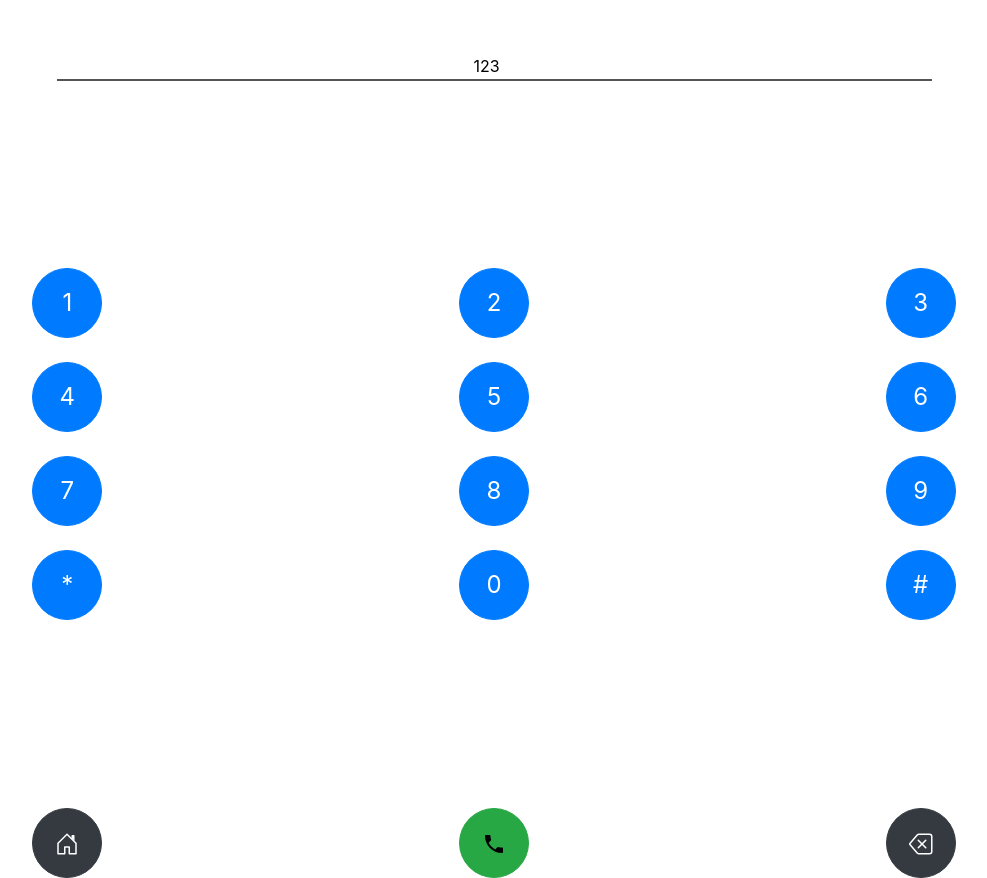
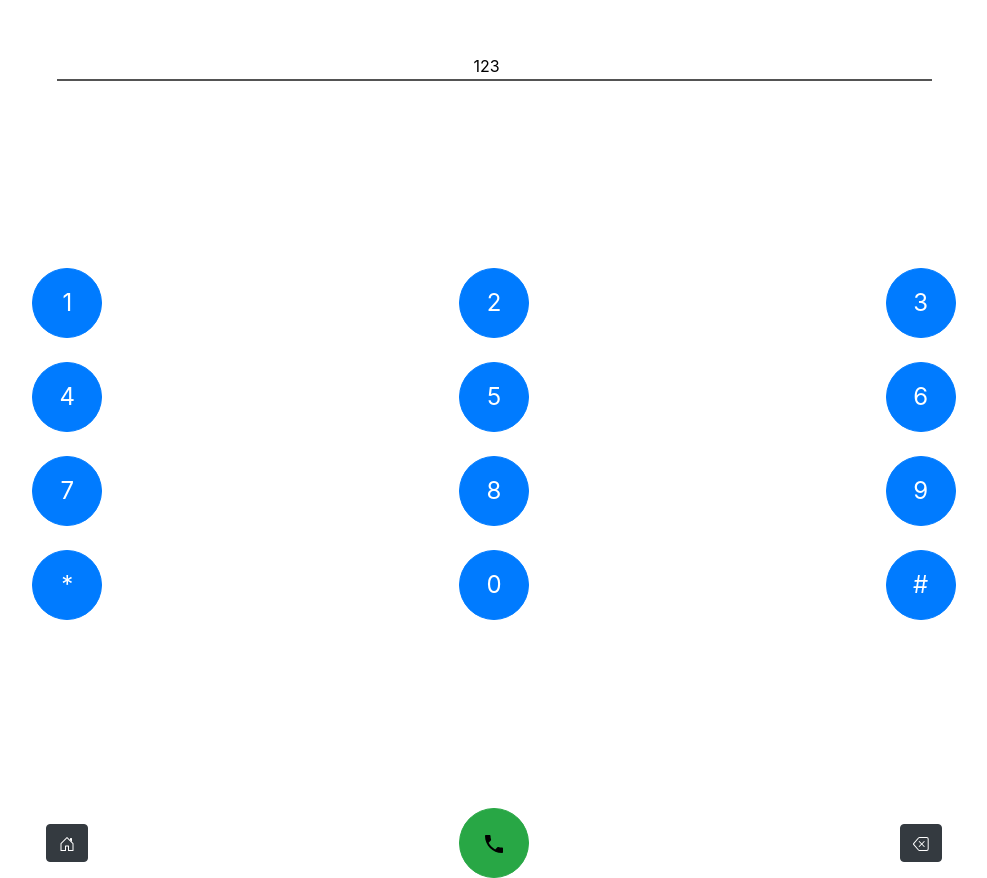
Before and after one commit to lane203m/ENSE471_GroupG_Project, a plain HTML site: page src/dial/index.html in a window 1280 px wide. Shown: the part 135-1013 px from the top of the page, without its empty margins (146-1133 px from the left). Drawn offline with nearby package versions, Linux system fonts and the light colour scheme.

Commit message:
Centered icon

```diff
--- a/src/dial/index.html
+++ b/src/dial/index.html
@@ -14,6 +14,7 @@
       background-size: auto;
       text-align: center;
       padding-top: 15%;
+      vertical-align: middle;
     }
 
     .btn-circle.btn-xl {
@@ -78,9 +79,9 @@
       </div>
     </div>
     <div class="keypad">
-      <div class="row" id="button_container">
+      <div class="row align-items-center">
         <div class="col">
-          <button type="button" class="btn btn-dark btn-circle btn-xl">
+          <button type="button" class="btn btn-dark ">
             <svg class="bi bi-house-door" width="1em" height="1em" viewBox="0 0 16 16" fill="currentColor"
               xmlns="http://www.w3.org/2000/svg">
               <path fill-rule="evenodd"
@@ -94,7 +95,7 @@
             <img src="phone.svg">
           </button></div>
         <div class="col">
-          <button type="button" class="btn btn-dark btn-circle btn-xl">
+          <button type="button" class="btn btn-dark ">
             <svg class="bi bi-backspace" width="1em" height="1em" viewBox="0 0 16 16" fill="currentColor"
               xmlns="http://www.w3.org/2000/svg">
               <path fill-rule="evenodd"
```
